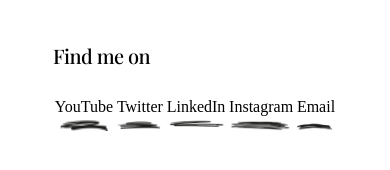
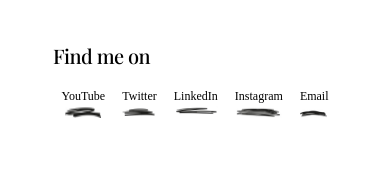
Before and after one commit to eevaain/2022-Personal-Website-Nomadic, a Next.js app: page / in a window 390 px wide. Shown: the part 586-756 px from the top of the page. Built offline with nearby package versions, Linux system fonts and the light colour scheme; a web font is replaced by a local one.

Commit message:
made footer responsive

```diff
--- a/components/main.js
+++ b/components/main.js
@@ -78,10 +78,10 @@
 
           <div className = "Footer pt-20">
             <a className = "medium text-black text-xl sm:text-2xl tracking-normal">Find me on</a>
-             <div className = "flex justify-around pt-6">
+             <div className = "flex justify-around pt-3 sm:pt-6">
 
               <div>
-                <a className = "regular">YouTube</a>
+                <a className = "regular text-xs sm:text-base">YouTube</a>
 
                   <div className="h-1 w-full pt-3 relative">
                     <Image
@@ -95,7 +95,7 @@
 
 
               <div>
-                <a className = "regular">Twitter</a>
+                <a className = "regular text-xs sm:text-base">Twitter</a>
 
                 <div className="h-1 w-full pt-3 relative">
                   <Image
@@ -108,7 +108,7 @@
               </div>
 
               <div>
-                <a className = "regular">LinkedIn</a>
+                <a className = "regular text-xs sm:text-base">LinkedIn</a>
 
                 <div className="h-1 w-full pt-3 relative">
                   <Image
@@ -121,7 +121,7 @@
               </div>
 
               <div>
-                <a className = "regular">Instagram</a>
+                <a className = "regular text-xs sm:text-base">Instagram</a>
 
                 <div className="h-1 w-full pt-3 relative">
                     <Image
@@ -133,7 +133,7 @@
               </div>
 
               <div>
-                <a className = "regular">Email</a>
+                <a className = "regular text-xs sm:text-base">Email</a>
 
                 <div className="h-1 w-full pt-3 relative">
                     <Image
```
